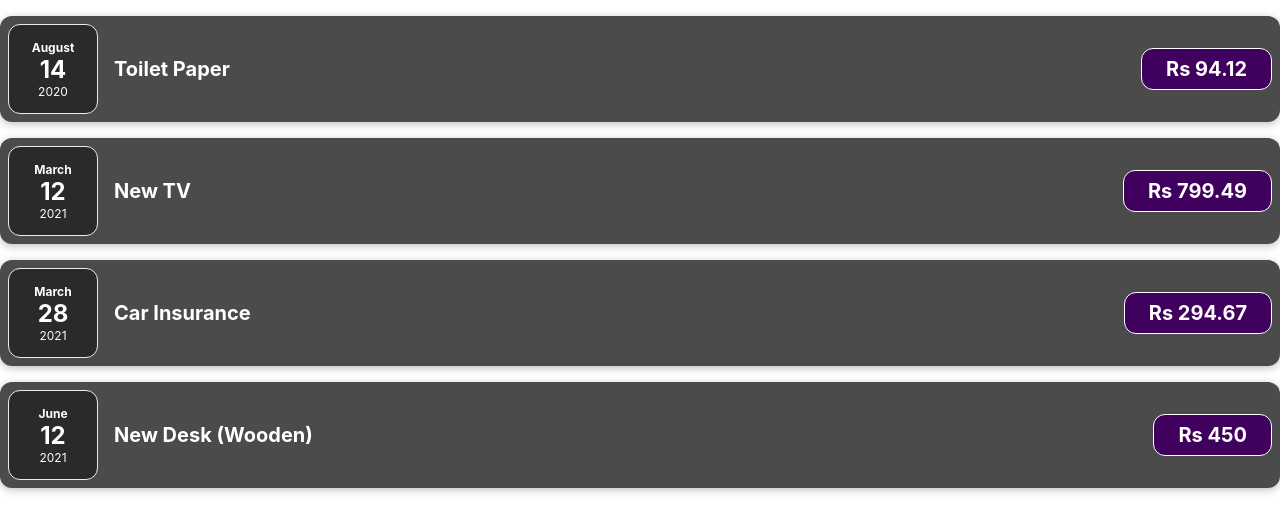
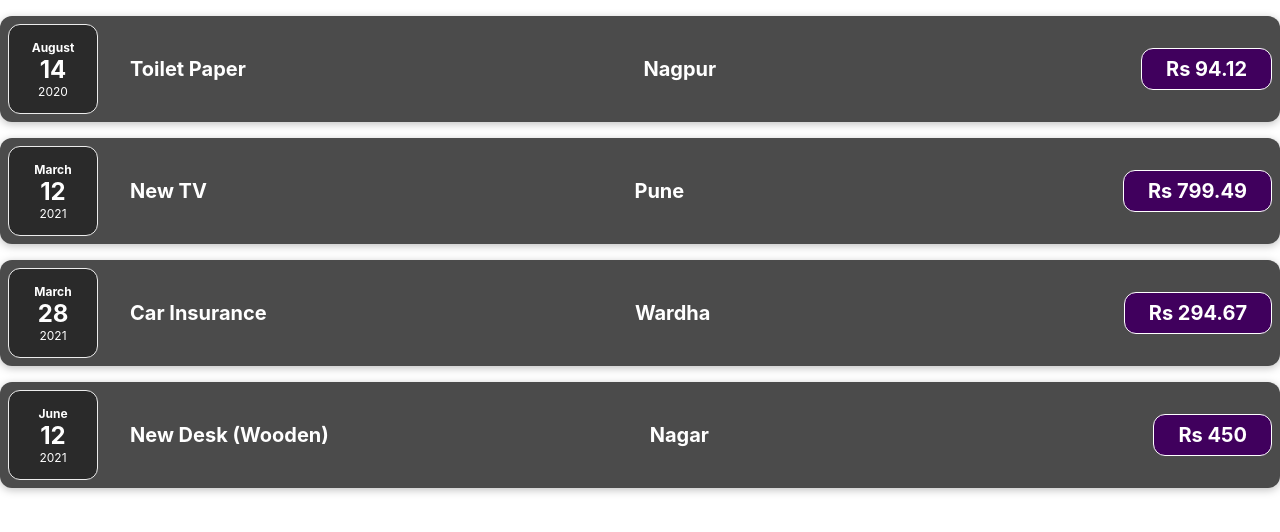
Before and after one commit to pkirme/firstGitProject, a React (Create React App) app in the folder react-project/: page / in a window 1280 px wide. Shown: the top 532 px of the page. Built offline with nearby package versions, Linux system fonts and the light colour scheme.

Commit message:
Making Components Smaller and Readable

```diff
--- a/react-project/src/App.js
+++ b/react-project/src/App.js
@@ -32,14 +32,7 @@ function App() {
   ];
   return (
     <div>
-      {expenses.map((expense) => (
-        <Expense
-          title={expense.title}
-          amount={expense.amount}
-          date={expense.date}
-          locationOfExpenditure={expense.LocationOfExpenditure}
-        />
-      ))}
+      <Expense data={expenses}/>
     </div>
   );
 }
--- a/react-project/src/components/Expense.js
+++ b/react-project/src/components/Expense.js
@@ -1,15 +1,18 @@
 import "./ExpenseItem.css";
-import ExpenceDate from "./ExpenseDate";
-import ExpenceItem from "./ExpenseItem";
+import ExpenseItem from "./ExpenseItem";
 function Expense(props) {
   return (
-    <div className="expense-item">
-      <ExpenceDate date={props.date}/>
-      <ExpenceItem
-        title={props.title}
-        amount={props.amount}
-        locationOfExpenditure={props.LocationOfExpenditure}
-      />
+    <div>
+      {props.data.map((expense) => (
+        <div className="expense-item">
+          <ExpenseItem
+            title={expense.title}
+            amount={expense.amount}
+            date={expense.date}
+            locationOfExpenditure={expense.LocationOfExpenditure}
+          />
+        </div>
+      ))}
     </div>
   );
 }
--- a/react-project/src/components/ExpenseItem.js
+++ b/react-project/src/components/ExpenseItem.js
@@ -1,7 +1,9 @@
 import "./ExpenseItem.css";
+import ExpenseDate from "./ExpenseDate";
 function ExpenseItem(props) {
   return (
     <div className="expense-item__description">
+      <ExpenseDate date={props.date}></ExpenseDate>
       <h2>{props.title}</h2>
       <h2>{props.locationOfExpenditure}</h2>
       <div className="expense-item__price">Rs {props.amount}</div>
```
